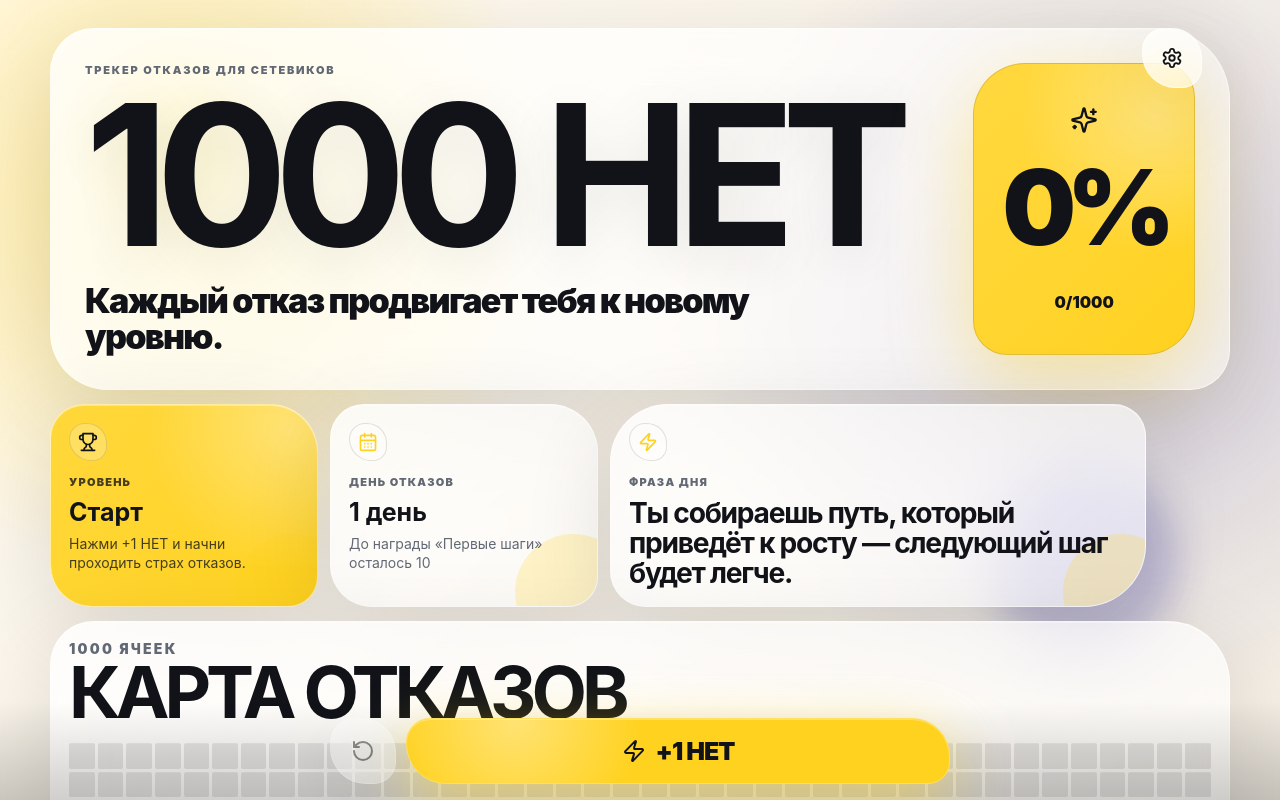
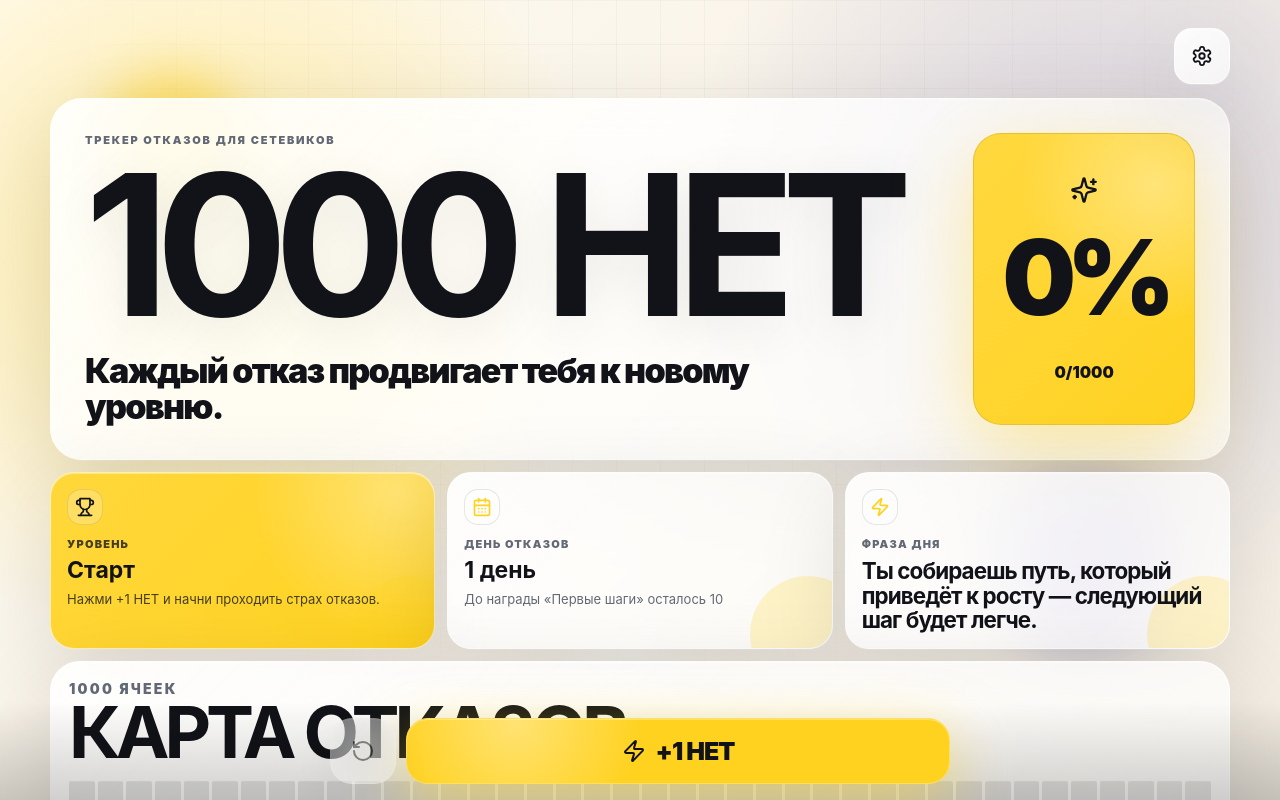
Before and after one commit to Iliavsevolodov/1000net, a React (Vite) app: page / in a window 1280 px wide. Shown: the top 800 px of the page. Built offline with nearby package versions, Linux system fonts and the light colour scheme.

Commit message:
Restore clean premium layout and compact dashboard

```diff
--- a/src/styles.css
+++ b/src/styles.css
@@ -28,13 +28,13 @@ button {
 }
 
 .app {
-  --surface: rgba(255, 255, 255, 0.58);
-  --surface-strong: rgba(255, 255, 255, 0.84);
-  --surface-soft: rgba(255, 255, 255, 0.3);
+  --surface: rgba(255, 255, 255, 0.68);
+  --surface-strong: rgba(255, 255, 255, 0.9);
+  --surface-soft: rgba(255, 255, 255, 0.36);
   --text: #111318;
   --muted: #626975;
-  --line: rgba(17, 19, 24, 0.12);
-  --glass-line: rgba(255, 255, 255, 0.58);
+  --line: rgba(17, 19, 24, 0.1);
+  --glass-line: rgba(255, 255, 255, 0.62);
   --empty-cell: rgba(17, 19, 24, 0.1);
   position: relative;
   min-height: 100vh;
@@ -42,15 +42,28 @@ button {
   padding: 28px 28px 120px;
   color: var(--text);
   background:
-    radial-gradient(circle at 14% 8%, color-mix(in srgb, var(--accent), white 52%) 0, transparent 24rem),
-    radial-gradient(circle at 86% 12%, rgba(48, 48, 163, 0.22) 0, transparent 26rem),
-    radial-gradient(circle at 50% 100%, rgba(255, 210, 31, 0.24) 0, transparent 28rem),
+    radial-gradient(circle at 16% 10%, color-mix(in srgb, var(--accent), white 56%) 0, transparent 25rem),
+    radial-gradient(circle at 86% 8%, rgba(48, 48, 163, 0.18) 0, transparent 26rem),
+    radial-gradient(circle at 50% 100%, rgba(255, 210, 31, 0.18) 0, transparent 30rem),
     linear-gradient(135deg, #fffaf0 0%, #f5efe5 46%, #ebe6dd 100%);
 }
 
+.app::before {
+  position: fixed;
+  inset: 0;
+  z-index: 0;
+  pointer-events: none;
+  content: "";
+  background-image:
+    linear-gradient(rgba(17, 19, 24, 0.035) 1px, transparent 1px),
+    linear-gradient(90deg, rgba(17, 19, 24, 0.035) 1px, transparent 1px);
+  background-size: 44px 44px;
+  mask-image: radial-gradient(circle at 50% 18%, black 0, transparent 72%);
+}
+
 .app--dark {
-  --surface: rgba(23, 26, 33, 0.54);
-  --surface-strong: rgba(23, 26, 33, 0.82);
+  --surface: rgba(23, 26, 33, 0.62);
+  --surface-strong: rgba(23, 26, 33, 0.88);
   --surface-soft: rgba(255, 255, 255, 0.08);
   --text: #f8fafc;
   --muted: #a9b0bf;
@@ -58,9 +71,9 @@ button {
   --glass-line: rgba(255, 255, 255, 0.18);
   --empty-cell: rgba(255, 255, 255, 0.12);
   background:
-    radial-gradient(circle at 14% 8%, color-mix(in srgb, var(--accent), #0f1115 44%) 0, transparent 24rem),
-    radial-gradient(circle at 86% 12%, rgba(124, 58, 237, 0.22) 0, transparent 26rem),
-    radial-gradient(circle at 50% 100%, rgba(255, 210, 31, 0.12) 0, transparent 28rem),
+    radial-gradient(circle at 14% 8%, color-mix(in srgb, var(--accent), #0f1115 44%) 0, transparent 25rem),
+    radial-gradient(circle at 86% 12%, rgba(124, 58, 237, 0.2) 0, transparent 26rem),
+    radial-gradient(circle at 50% 100%, rgba(255, 210, 31, 0.1) 0, transparent 30rem),
     linear-gradient(135deg, #0f1115 0%, #151821 54%, #090a0d 100%);
 }
 
@@ -69,8 +82,8 @@ button {
   z-index: 0;
   border-radius: 999px;
   pointer-events: none;
-  filter: blur(18px);
-  opacity: 0.7;
+  filter: blur(22px);
+  opacity: 0.72;
   animation: float 9s ease-in-out infinite;
 }
 
@@ -79,7 +92,7 @@ button {
   left: 8%;
   width: 140px;
   height: 140px;
-  background: color-mix(in srgb, var(--accent), transparent 28%);
+  background: color-mix(in srgb, var(--accent), transparent 30%);
 }
 
 .ambient--two {
@@ -87,7 +100,7 @@ button {
   bottom: 18%;
   width: 190px;
   height: 190px;
-  background: rgba(48, 48, 163, 0.32);
+  background: rgba(48, 48, 163, 0.28);
   animation-delay: -3s;
 }
 
@@ -96,7 +109,7 @@ button {
   bottom: 8%;
   width: 110px;
   height: 110px;
-  background: rgba(255, 255, 255, 0.38);
+  background: rgba(255, 255, 255, 0.36);
   animation-delay: -6s;
 }
 
@@ -111,6 +124,7 @@ button {
   }
 }
 
+.settings-dock,
 .hero,
 .dashboard,
 .grid-section,
@@ -130,40 +144,45 @@ button {
 .settings-panel,
 .quote-modal {
   border: 1px solid var(--glass-line);
-  background: linear-gradient(135deg, var(--surface-strong), var(--surface));
+  background:
+    linear-gradient(135deg, rgba(255, 255, 255, 0.16), transparent 34%),
+    linear-gradient(135deg, var(--surface-strong), var(--surface));
   box-shadow:
     0 24px 90px rgba(0, 0, 0, 0.12),
-    inset 0 1px 0 rgba(255, 255, 255, 0.34);
-  backdrop-filter: blur(24px) saturate(1.2);
-  -webkit-backdrop-filter: blur(24px) saturate(1.2);
+    0 1px 0 rgba(255, 255, 255, 0.22),
+    inset 0 1px 0 rgba(255, 255, 255, 0.36);
+  backdrop-filter: blur(24px) saturate(1.25);
+  -webkit-backdrop-filter: blur(24px) saturate(1.25);
 }
 
 .settings-dock {
-  position: absolute;
-  top: 28px;
-  right: max(28px, calc((100vw - 1180px) / 2 + 28px));
   z-index: 40;
+  display: flex;
+  justify-content: flex-end;
+  margin-bottom: 14px;
 }
 
 .settings-trigger {
   display: grid;
-  width: 60px;
-  height: 60px;
+  width: 56px;
+  height: 56px;
   place-items: center;
-  border-radius: 22px 30px 20px 34px;
+  border-radius: 18px;
   cursor: pointer;
   color: var(--text);
   transition:
     transform 180ms ease,
     border-color 180ms ease,
     background 180ms ease,
-    border-radius 260ms ease;
+    box-shadow 180ms ease;
 }
 
 .settings-trigger:hover {
-  transform: translateY(-1px) rotate(12deg);
+  transform: translateY(-2px) rotate(8deg);
   border-color: var(--accent);
-  border-radius: 34px 20px 32px 22px;
+  box-shadow:
+    0 22px 70px color-mix(in srgb, var(--accent), transparent 72%),
+    inset 0 1px 0 rgba(255, 255, 255, 0.36);
 }
 
 .settings-panel {
@@ -173,7 +192,7 @@ button {
   z-index: 30;
   width: min(430px, calc(100vw - 56px));
   padding: 18px;
-  border-radius: 32px 42px 28px 46px;
+  border-radius: 28px;
   animation: pop 180ms ease both;
 }
 
@@ -200,7 +219,7 @@ button {
   height: 42px;
   place-items: center;
   border: 1px solid var(--line);
-  border-radius: 15px 22px 14px 24px;
+  border-radius: 14px;
   cursor: pointer;
   background: var(--surface-soft);
   color: var(--text);
@@ -218,7 +237,7 @@ button {
 .settings-group {
   padding: 14px;
   border: 1px solid var(--line);
-  border-radius: 22px 28px 20px 30px;
+  border-radius: 20px;
   background: var(--surface-soft);
 }
 
@@ -259,20 +278,18 @@ button {
   justify-content: center;
   gap: 8px;
   border: 1px solid color-mix(in srgb, #ef4444, transparent 48%);
-  border-radius: 18px 26px 16px 28px;
+  border-radius: 16px;
   cursor: pointer;
   background: color-mix(in srgb, #ef4444, transparent 86%);
   color: #ef4444;
   font-weight: 1000;
   transition:
     transform 180ms ease,
-    background 180ms ease,
-    border-radius 220ms ease;
+    background 180ms ease;
 }
 
 .danger-settings-button:hover {
   transform: translateY(-1px);
-  border-radius: 28px 16px 26px 18px;
   background: color-mix(in srgb, #ef4444, transparent 78%);
 }
 
@@ -288,7 +305,7 @@ button {
   min-height: 42px;
   place-items: center;
   border: 2px solid rgba(255, 255, 255, 0.42);
-  border-radius: 14px 20px 16px 22px;
+  border-radius: 14px;
   cursor: pointer;
   color: #ffffff;
   box-shadow:
@@ -297,13 +314,11 @@ button {
   transition:
     transform 180ms ease,
     box-shadow 180ms ease,
-    border-color 180ms ease,
-    border-radius 220ms ease;
+    border-color 180ms ease;
 }
 
 .color-swatch:hover {
   transform: translateY(-2px) scale(1.03);
-  border-radius: 22px 14px 24px 16px;
 }
 
 .color-swatch--active {
@@ -350,15 +365,14 @@ button {
 .hero {
   display: grid;
   grid-template-columns: minmax(0, 1fr) auto;
-  gap: 20px;
+  gap: 18px;
   align-items: stretch;
-  margin-bottom: 14px;
-  padding-right: 84px;
+  margin-bottom: 12px;
 }
 
 .glass-card--hero {
   padding: clamp(20px, 4vw, 34px);
-  border-radius: 44px 72px 40px 58px;
+  border-radius: 32px;
 }
 
 .eyebrow {
@@ -406,7 +420,7 @@ h2 {
   padding: 28px;
   overflow: hidden;
   border: 1px solid var(--line);
-  border-radius: 52px 34px 50px 34px;
+  border-radius: 28px;
   background:
     linear-gradient(135deg, color-mix(in srgb, var(--accent), white 14%), var(--accent));
   color: var(--accent-contrast);
@@ -442,19 +456,17 @@ h2 {
 
 .dashboard {
   display: grid;
-  grid-template-columns: minmax(220px, 0.85fr) minmax(220px, 0.85fr) minmax(320px, 1.7fr);
-  grid-auto-flow: dense;
+  grid-template-columns: repeat(3, minmax(0, 1fr));
   gap: 12px;
-  margin-bottom: 14px;
-  padding-right: 84px;
+  margin-bottom: 12px;
 }
 
 .card {
   position: relative;
-  min-height: 150px;
-  padding: 18px;
+  min-height: 136px;
+  padding: 16px;
   overflow: hidden;
-  border-radius: 34px 48px 30px 42px;
+  border-radius: 24px;
 }
 
 .card::after {
@@ -470,12 +482,12 @@ h2 {
 
 .card__icon {
   display: grid;
-  width: 38px;
-  height: 38px;
-  margin-bottom: 14px;
+  width: 36px;
+  height: 36px;
+  margin-bottom: 12px;
   place-items: center;
   border: 1px solid var(--line);
-  border-radius: 16px 20px 14px 22px;
+  border-radius: 14px;
   background: var(--surface-soft);
   color: var(--accent);
 }
@@ -483,7 +495,7 @@ h2 {
 .card span,
 .level span {
   display: block;
-  margin-bottom: 10px;
+  margin-bottom: 8px;
   color: var(--muted);
   font-size: 11px;
   font-weight: 900;
@@ -495,17 +507,17 @@ h2 {
   position: relative;
   z-index: 1;
   display: block;
-  font-size: 25px;
+  font-size: 23px;
   line-height: 1.04;
 }
 
 .card p {
   position: relative;
   z-index: 1;
-  margin: 10px 0 0;
+  margin: 8px 0 0;
   color: var(--muted);
-  font-size: 14px;
-  line-height: 1.35;
+  font-size: 13px;
+  line-height: 1.32;
 }
 
 .card--accent {
@@ -525,20 +537,10 @@ h2 {
   color: color-mix(in srgb, var(--accent-contrast), transparent 22%);
 }
 
-.card--wide {
-  min-height: 150px;
-  grid-column: span 1;
-}
-
-.card--quote {
-  border-radius: 58px 32px 62px 36px;
-}
-
 .card--quote strong {
-  max-width: 760px;
-  font-size: clamp(20px, 2.2vw, 34px);
-  line-height: 1.05;
-  letter-spacing: -0.045em;
+  font-size: clamp(18px, 1.75vw, 28px);
+  line-height: 1.08;
+  letter-spacing: -0.04em;
 }
 
 .grid-section,
@@ -546,13 +548,13 @@ h2 {
 .saved-quotes,
 .footer {
   padding: 18px;
-  border-radius: 44px 62px 38px 58px;
+  border-radius: 30px;
 }
 
 .grid-section,
 .levels,
 .saved-quotes {
-  margin-bottom: 14px;
+  margin-bottom: 12px;
 }
 
 .section-heading {
@@ -560,7 +562,7 @@ h2 {
   align-items: flex-end;
   justify-content: space-between;
   gap: 18px;
-  margin-bottom: 18px;
+  margin-bottom: 16px;
 }
 
 .section-heading p {
@@ -622,7 +624,7 @@ h2 {
   padding: 16px;
   overflow: hidden;
   border: 1px solid var(--line);
-  border-radius: 30px 42px 26px 38px;
+  border-radius: 22px;
   background: var(--surface-soft);
   transition:
     opacity 180ms ease,
@@ -673,7 +675,7 @@ h2 {
   margin-bottom: 16px;
   place-items: center;
   border: 1px solid color-mix(in srgb, var(--accent), white 24%);
-  border-radius: 20px 28px 18px 30px;
+  border-radius: 18px;
   background:
     radial-gradient(circle at 30% 20%, rgba(255, 255, 255, 0.55), transparent 42%),
     var(--accent);
@@ -708,7 +710,7 @@ h2 {
   place-items: center;
   padding: 26px;
   border: 1px dashed var(--line);
-  border-radius: 32px 44px 28px 46px;
+  border-radius: 22px;
   color: var(--muted);
   text-align: center;
   background: var(--surface-soft);
@@ -741,7 +743,7 @@ h2 {
   min-height: 132px;
   padding: 18px 16px 62px;
   border: 1px solid var(--line);
-  border-radius: 30px 40px 26px 38px;
+  border-radius: 22px;
   background: var(--surface-soft);
 }
 
@@ -767,7 +769,7 @@ h2 {
   height: 38px;
   place-items: center;
   border: 1px solid var(--line);
-  border-radius: 14px 20px 13px 22px;
+  border-radius: 14px;
   cursor: pointer;
   background: var(--surface-strong);
   color: var(--text);
@@ -838,7 +840,7 @@ h2 {
   flex: 0 0 66px;
   place-items: center;
   border: 1px solid var(--glass-line);
-  border-radius: 24px 34px 22px 36px;
+  border-radius: 22px;
   cursor: pointer;
   background: linear-gradient(135deg, var(--surface-strong), var(--surface));
   color: var(--text);
@@ -850,13 +852,11 @@ h2 {
   transition:
     transform 180ms ease,
     opacity 180ms ease,
-    border-radius 260ms ease,
     background 180ms ease;
 }
 
 .sticky-add__undo:hover {
   transform: translateY(-2px) scale(1.01);
-  border-radius: 36px 22px 34px 24px;
   background: color-mix(in srgb, var(--accent), transparent 82%);
 }
 
@@ -873,7 +873,7 @@ h2 {
   justify-content: center;
   gap: 10px;
   border: 1px solid color-mix(in srgb, var(--accent), white 28%);
-  border-radius: 24px 38px 22px 40px;
+  border-radius: 22px;
   cursor: pointer;
   background:
     radial-gradient(circle at 20% 0%, rgba(255, 255, 255, 0.38), transparent 8rem),
@@ -888,13 +888,11 @@ h2 {
   transition:
     transform 180ms ease,
     opacity 180ms ease,
-    box-shadow 180ms ease,
-    border-radius 260ms ease;
+    box-shadow 180ms ease;
 }
 
 .sticky-add__button:hover {
   transform: translateY(-2px) scale(1.01);
-  border-radius: 40px 22px 38px 24px;
   box-shadow: 0 24px 80px color-mix(in srgb, var(--accent), transparent 38%);
 }
 
@@ -923,10 +921,10 @@ h2 {
   width: min(620px, 100%);
   padding: clamp(24px, 5vw, 46px);
   overflow: hidden;
-  border-radius: 48px 72px 42px 64px;
+  border-radius: 34px;
   text-align: center;
   transform-origin: 50% 58%;
-  animation: quoteLiquidIn 620ms cubic-bezier(0.16, 1, 0.3, 1) both;
+  animation: quoteStudioIn 520ms cubic-bezier(0.16, 1, 0.3, 1) both;
 }
 
 .quote-modal::before {
@@ -1010,20 +1008,18 @@ h2 {
   gap: 8px;
   padding: 0 18px;
   border: 1px solid var(--line);
-  border-radius: 16px 24px 14px 26px;
+  border-radius: 16px;
   cursor: pointer;
   background: var(--surface-soft);
   color: var(--text);
   font-weight: 950;
   transition:
     transform 180ms ease,
-    background 180ms ease,
-    border-radius 220ms ease;
+    background 180ms ease;
 }
 
 .quote-actions button:hover {
   transform: translateY(-1px);
-  border-radius: 26px 14px 24px 16px;
   background: color-mix(in srgb, var(--accent), transparent 72%);
 }
 
@@ -1048,7 +1044,7 @@ h2 {
   max-width: min(420px, calc(100vw - 48px));
   padding: 18px 20px;
   border: 1px solid color-mix(in srgb, var(--accent), white 20%);
-  border-radius: 22px 32px 20px 34px;
+  border-radius: 22px;
   background:
     radial-gradient(circle at 20% 0%, rgba(255, 255, 255, 0.28), transparent 7rem),
     var(--accent);
@@ -1083,23 +1079,20 @@ h2 {
   }
 }
 
-@keyframes quoteLiquidIn {
+@keyframes quoteStudioIn {
   0% {
     opacity: 0;
-    border-radius: 999px;
-    transform: translateY(24px) scale(0.78) rotate(-1.5deg);
+    transform: translateY(24px) scale(0.9);
   }
 
-  56% {
+  60% {
     opacity: 1;
-    border-radius: 36px 86px 44px 72px;
-    transform: translateY(-4px) scale(1.025) rotate(0.7deg);
+    transform: translateY(-3px) scale(1.02);
   }
 
   100% {
     opacity: 1;
-    border-radius: 48px 72px 42px 64px;
-    transform: translateY(0) scale(1) rotate(0);
+    transform: translateY(0) scale(1);
   }
 }
 
@@ -1116,34 +1109,21 @@ h2 {
 }
 
 @media (max-width: 1080px) {
-  .hero,
   .dashboard {
-    padding-right: 0;
-  }
-
-  .settings-dock {
-    right: 28px;
-  }
-
-  .dashboard {
-    grid-template-columns: repeat(2, minmax(0, 1fr));
-  }
-
-  .card--wide {
-    grid-column: 1 / -1;
+    grid-template-columns: repeat(3, minmax(0, 1fr));
   }
 }
 
 @media (max-width: 980px) {
   .hero {
     grid-template-columns: 1fr;
-    padding-top: 62px;
   }
 
   .hero__progress {
     min-width: 0;
   }
 
+  .dashboard,
   .level-list,
   .saved-list {
     grid-template-columns: repeat(2, minmax(0, 1fr));
@@ -1156,8 +1136,7 @@ h2 {
   }
 
   .settings-dock {
-    top: 14px;
-    right: 14px;
+    margin-bottom: 10px;
   }
 
   .settings-trigger {
@@ -1190,7 +1169,7 @@ h2 {
   .saved-quotes,
   .footer {
     padding: 14px;
-    border-radius: 30px 42px 26px 38px;
+    border-radius: 24px;
   }
 
   .section-heading,
@@ -1227,11 +1206,11 @@ h2 {
     width: 62px;
     height: 62px;
     flex-basis: 62px;
-    border-radius: 22px 32px 20px 34px;
+    border-radius: 20px;
   }
 
   .sticky-add__button {
     min-height: 62px;
-    border-radius: 22px 34px 20px 36px;
+    border-radius: 20px;
   }
 }
```
